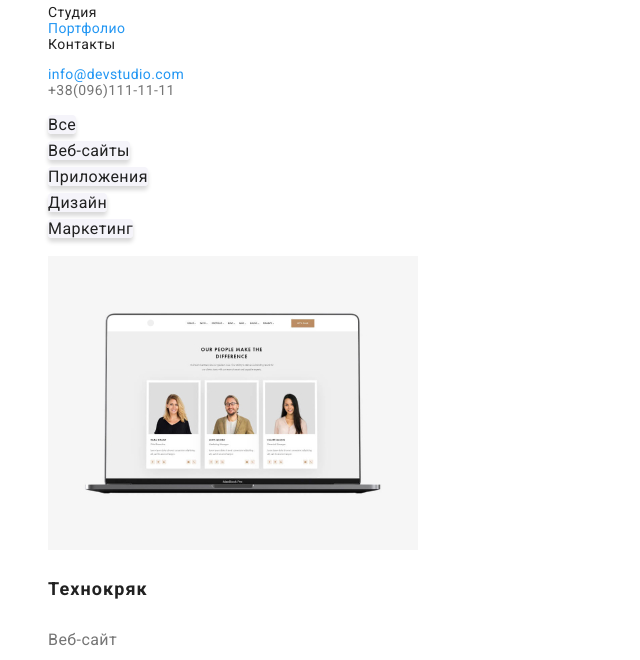
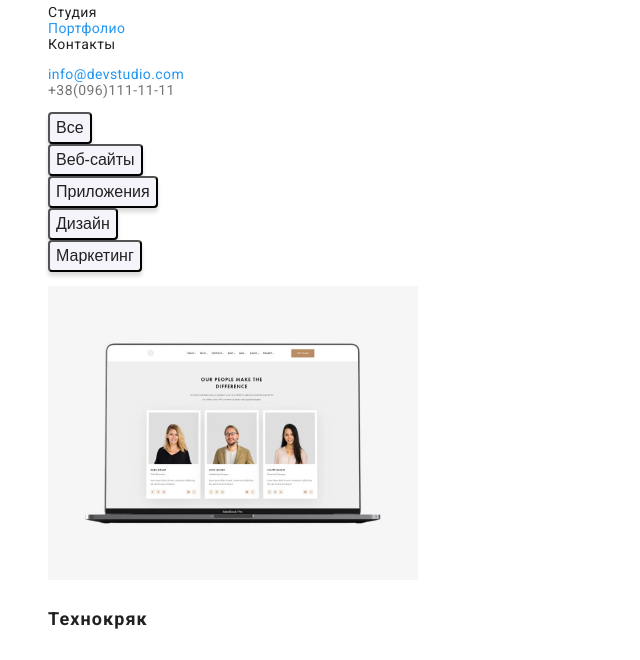
Before and after one commit to JenniferHIM/goit-markup-hw-02, a plain HTML site: page portfolio.html in a window 1280 px wide. Shown: the part 78-738 px from the top of the page, without its empty margins (0-640 px from the left). Drawn offline with Linux system fonts and the light colour scheme.

Commit message:
Замена ссылки на кнопку
Исправлена и заменена ссылка кнопкой

```diff
--- a/portfolio.html
+++ b/portfolio.html
@@ -35,19 +35,19 @@
         <h1 hidden>Ссылки на разделы</h1>
         <ul class="list">
             <li>
-        <a href="" class="link button">Все</a>
+        <button type="button" class="link button">Все</button>
             </li>
             <li>
-                <a href="" class="link button">Веб-сайты</a>
+                <button type="button" class="link button">Веб-сайты</button>
             </li>
             <li>
-                <a href="" class="link button">Приложения</a>
+                <button type="button" class="link button">Приложения</button>
             </li>
             <li>
-                <a href="" class="link button">Дизайн</a>
+                <button type="button" class="link button">Дизайн</button>
             </li>
             <li>
-                <a href="" class="link button">Маркетинг</a>
+                <button type="button" class="link button">Маркетинг</button>
             </li>
         </ul>
 
```
